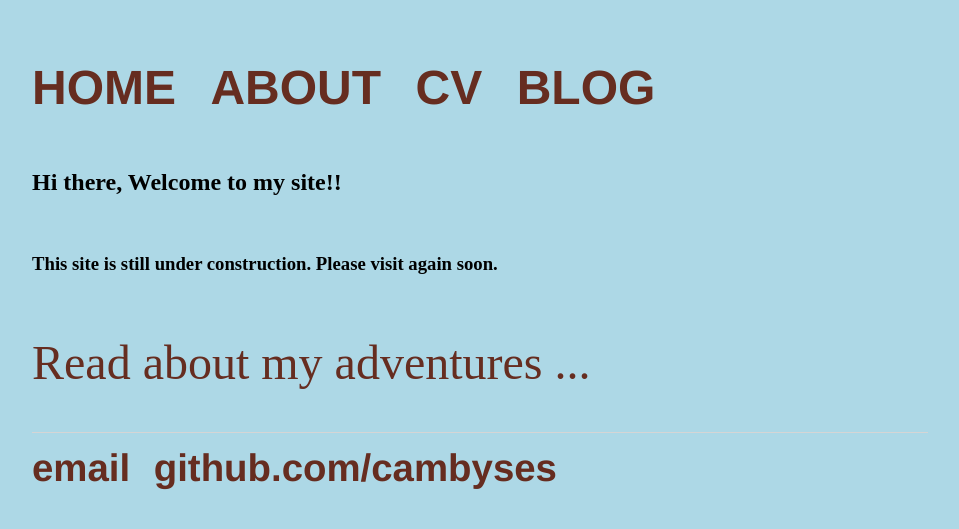
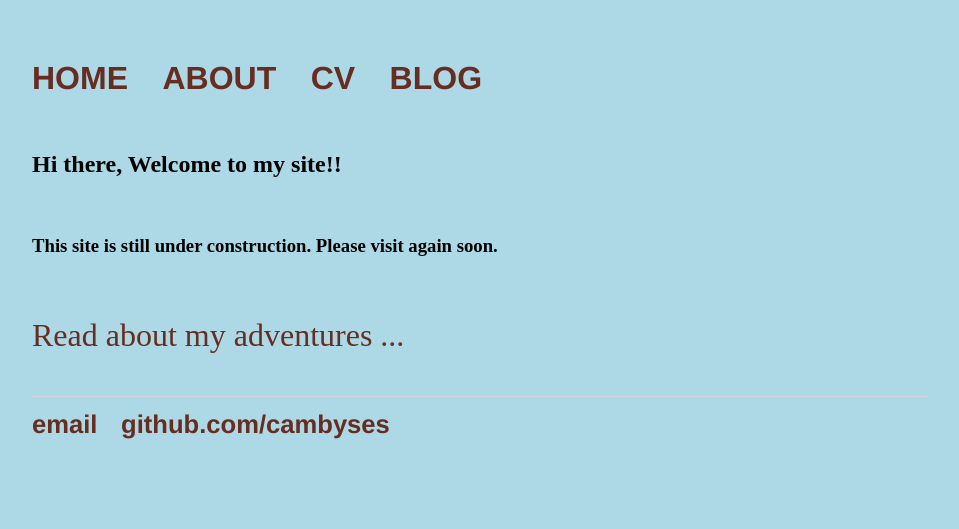
Before and after one commit to cambyses/cambyses.github.io, a Jekyll site: the page built from index.html, in a window 1280 px wide. Shown: the top 529 px of the page, without its empty margins (160-1119 px from the left). Built offline with Jekyll 4.4.1, drawn with Linux system fonts in a browser that asks for light colours.

Commit message:
Update main.css

```diff
--- a/css/main.css
+++ b/css/main.css
@@ -51,14 +51,14 @@ footer ul li {
 
 a {
     text-decoration: none;
-    font-size: 3em;
+    font-size: 2em;
     color: #662d20;
 
 }
 
 a:hover {
     text-decoration: none;
-    letter-spacing: .3em;
+    letter-spacing: .2em;
     color: #dddbd8;
 }
 
```
